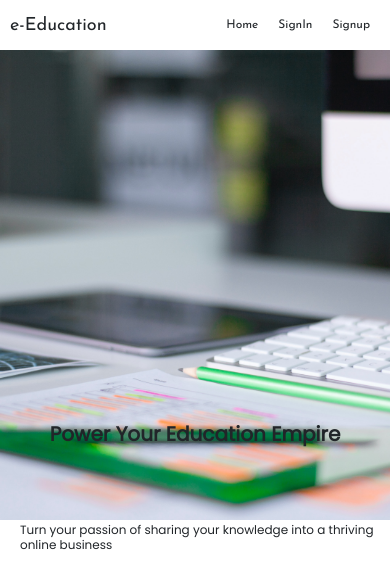
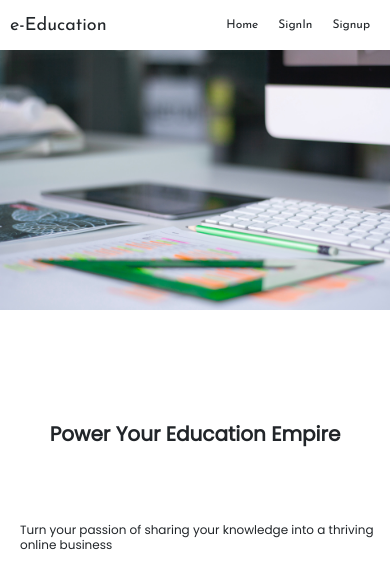
Before and after one commit to thilip2001/project1, a React (Create React App) app: page / in a window 390 px wide. Shown: the top 588 px of the page. Built offline with nearby package versions, Linux system fonts and the light colour scheme.

Commit message:
media query added

```diff
--- a/src/pages/content/content.css
+++ b/src/pages/content/content.css
@@ -106,6 +106,7 @@
         font-size: 12px;
         height: 50vh;
         width: 100%;
+        margin-left: auto;
     }
     .contentSubmit{
         position: absolute;
--- a/src/pages/home/home.css
+++ b/src/pages/home/home.css
@@ -45,7 +45,7 @@
     }
     .homeImg{
         width: 100%;
-        height: 470px;
+        height: 600px;
         object-fit:cover;
     }
 
@@ -66,5 +66,11 @@
         font-weight: bold;
 
     }
+    .homeImg{
+        width: 100%;
+        height:100%;
+        object-fit:cover;
+    }
+
 
 }
```
